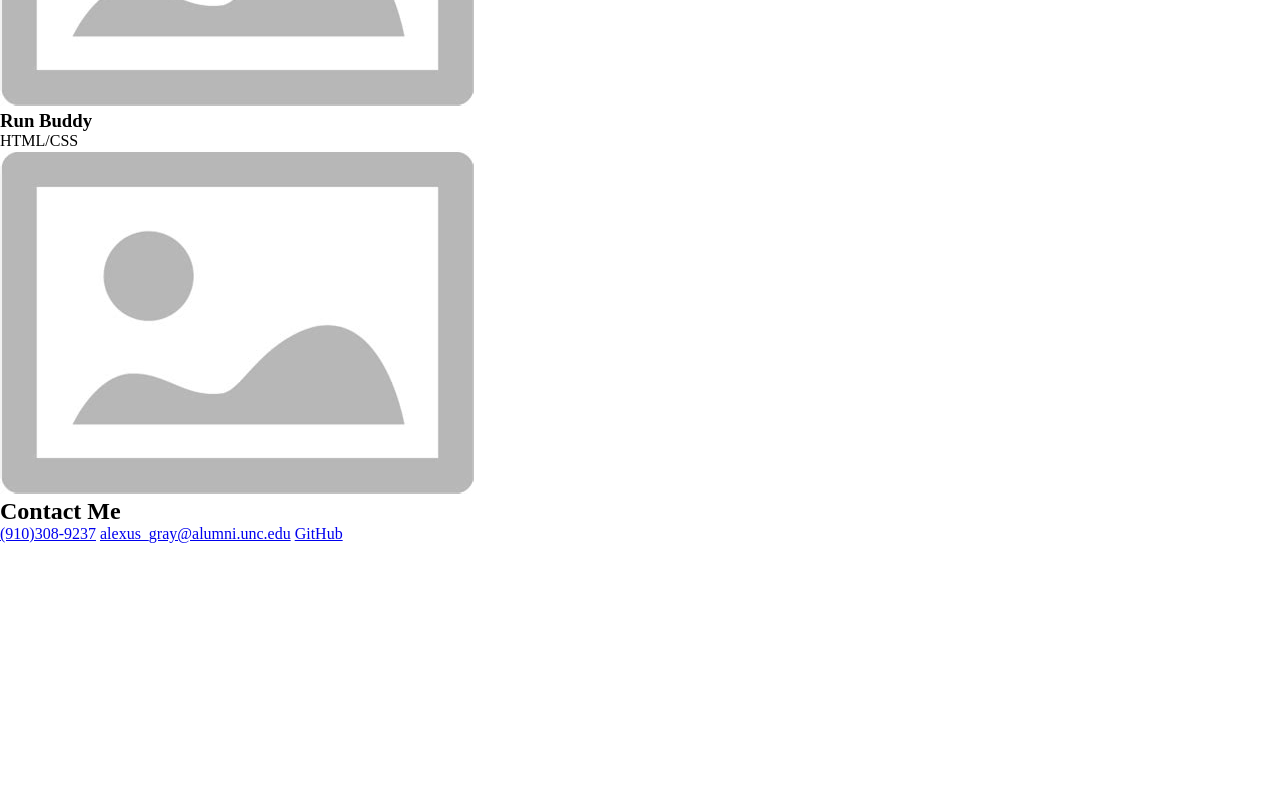
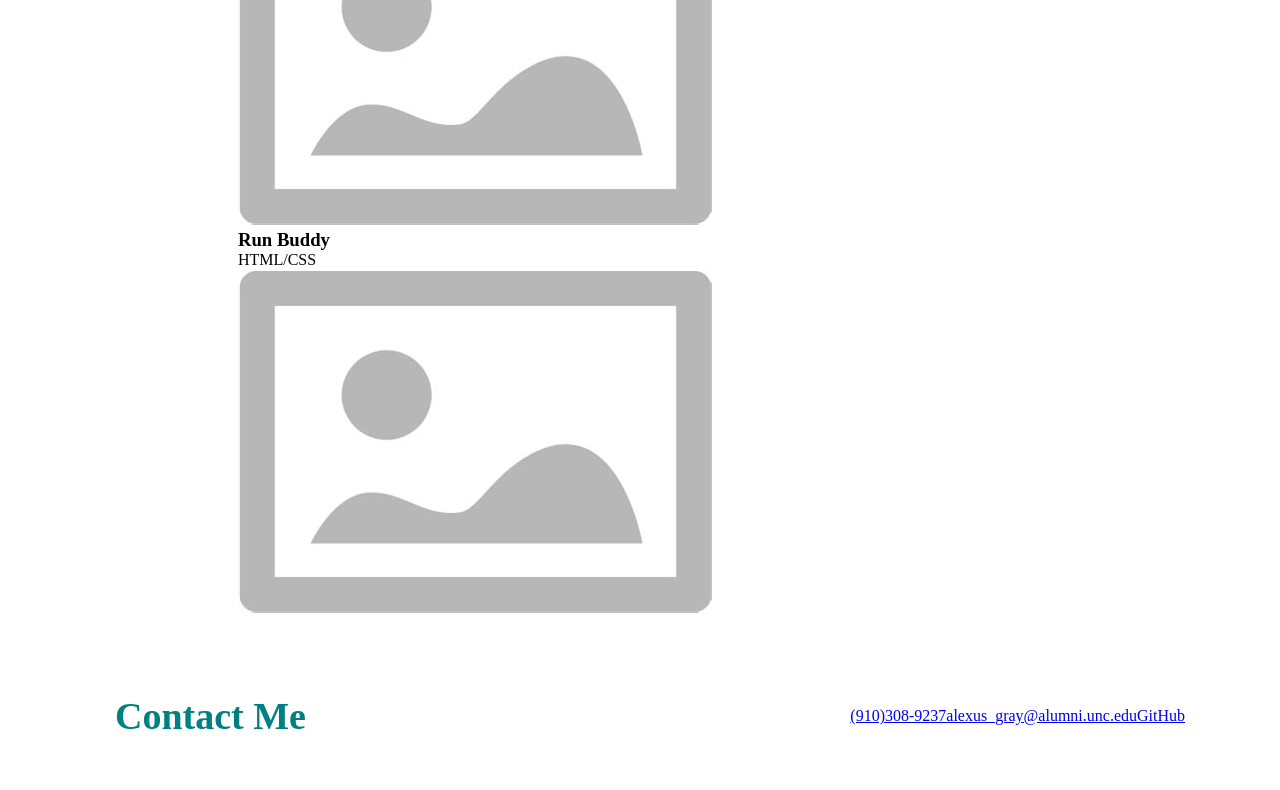
Before and after one commit to grayad/Gray-Portfolio, a plain HTML site: page index.html in a window 1280 px wide. Shown: the part 1829-2619 px from the top of the page. Before the commit the page ends 2372 px from the top, so only its background shows below. Drawn offline with Linux system fonts and the light colour scheme.

Commit message:
added some flex boxes

```diff
--- a/index.html
+++ b/index.html
@@ -43,12 +43,12 @@
     <section class="hero">
         <h2>Welcome to my website!</h2>
     </section>
-
+    <section class="content">
         <section id="about-me" class="about-me">
             <h2>
                 About Me
             </h2>
-        <div class="para-about-me">
+            <div class="para-about">
                 <p>
                     Hi everyone! My name is Alexus Gray and I am an IT Project Manager.
                     I graduated from the University of North Carolina at Chapel Hill in 2020
@@ -114,9 +114,12 @@
             <h2>
                 Contact Me
             </h2>
+            <div class="contact-info">
                 <a href="tel:+19103088237">(910)308-9237</a>
                 <a href="mailto:alexus_gray@alumni.unc.edu">alexus_gray@alumni.unc.edu</a>
                 <a href="https://github.com/grayad">GitHub</a>
+            </div>
+        </section>
     </section>
 </body>
 
--- a/style.css
+++ b/style.css
@@ -69,3 +69,51 @@ header nav ul li a {
 }
 
 /* content sections styles */
+
+h2 {
+    color: teal;
+    font-size: 38px;
+    text-align: right;
+}
+
+.content {
+    padding: 20px 50px 20px 100px;
+}
+
+/* about me section */
+.about-me{
+    padding: 15px;
+    display: flex;
+    align-items: center;
+}
+
+.para-about {
+    padding: 30px;
+}
+
+/* my work section */
+.my-work {
+    padding: 15px;
+    display: flex;
+}
+
+.work-cards {
+    display: flex;
+    flex-wrap: wrap;
+    align-items: center;
+    padding: 30px;
+}
+
+/* contact me section */
+.contact-me {
+    padding: 15px;
+    display: flex;
+    align-items: center;
+    justify-content: space-between;
+}
+
+.contact-info {
+    padding: 30px;
+    display: flex;
+    justify-content: space-evenly;
+}
```
Lines whose indentation alone changed are shown as unchanged.
